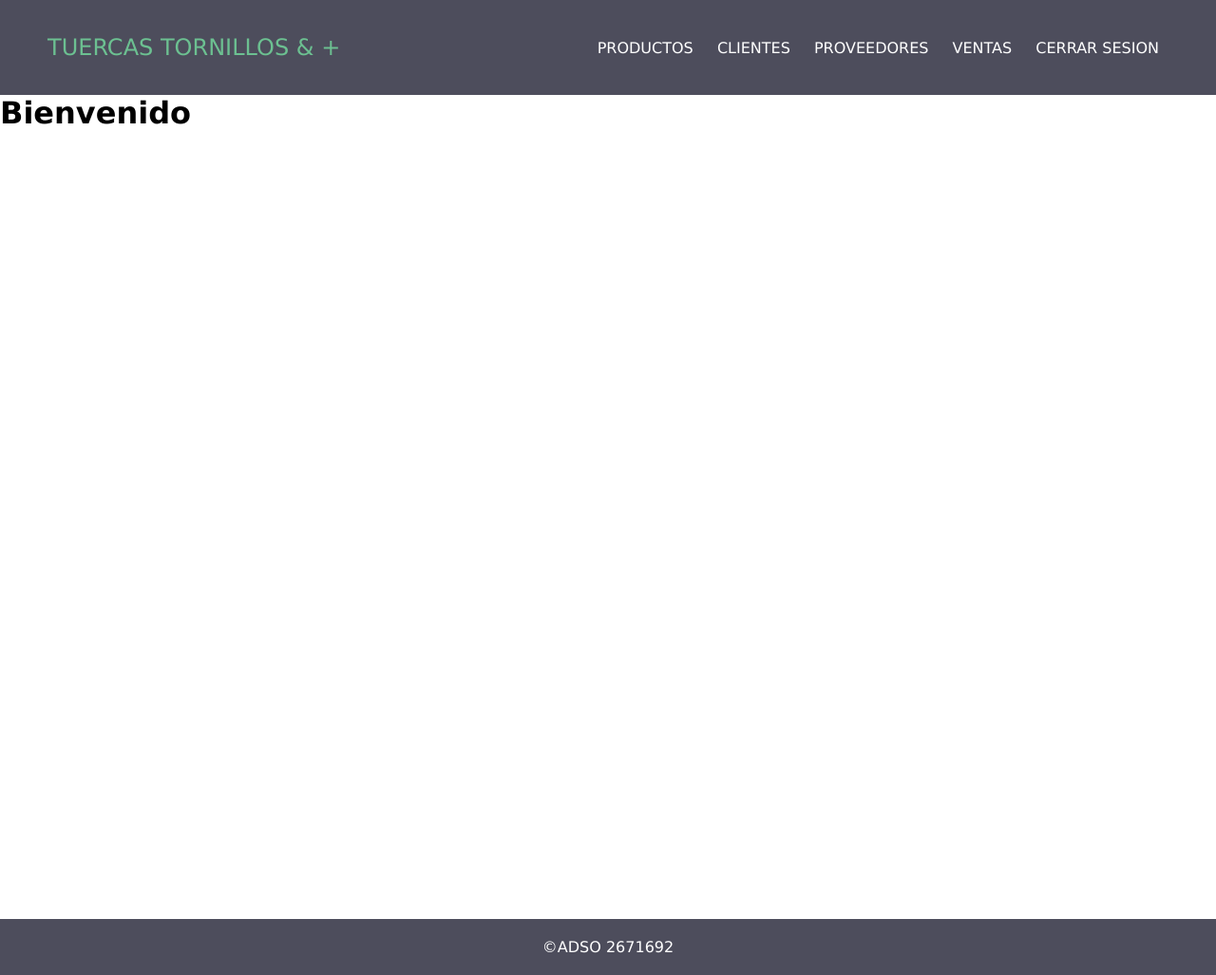
After one commit to solanojose/FerreteriaTYT, a PHP site: the page made by app/views/inicio.php in a window 1280 px wide. The commit adds this page. Shown: the whole page at 95% size. Run offline with PHP 8.4, Linux system fonts and the light colour scheme.

```diff
--- a/app/controllers/trabajadorController.php
+++ b/app/controllers/trabajadorController.php
@@ -21,7 +21,7 @@ class TrabajadorController
             if ($verificar) {
                 if ($contrasenia == $verificar['contrasenia']){
                 $_SESSION['usuario'] = $verificar;
-                    header('Location: leer');
+                    header('Location: inicio');
                 }else {
                     echo "<script>alert ('Contraseña incorrecta !')</script>";
                     require 'app/views/login.php';
@@ -39,6 +39,6 @@ class TrabajadorController
     public function leer()
     {
         $trabajadores = $this->model->leerTodas();
-        require 'app/views/leer.php';
+        require 'app/views/inicio.php';
     }
 }
--- /dev/null
+++ b/app/views/inicio.php
@@ -0,0 +1,36 @@
+<!DOCTYPE html>
+<html lang="en">
+<head>
+    <meta charset="UTF-8">
+    <meta name="viewport" content="width=device-width, initial-scale=1.0">
+    <link rel="stylesheet" href="public/styles/inicio.css">
+    <title>Tuercas Tornillos & +</title>
+
+</head>
+<body>
+    <header>
+        <h2 class="logo">tuercas tornillos & +</h2>
+        <input type="checkbox" id="check">
+        <label for="check" class="mostrar-menu">
+            &#8801
+        </label>
+        <nav class="menu">
+            <a href="#">Productos</a>
+            <a href="#">Clientes</a>
+            <a href="#">Proveedores</a>
+            <a href="#">Ventas</a>
+            <a href="#">Cerrar Sesion</a>
+            <label for="check" class="esconder-menu">
+                &#215
+            </label>
+        </nav>
+    </header>
+
+    <h1>Bienvenido</h1>
+
+    <footer>
+        <p>&copy;ADSO 2671692</p>
+    </footer>
+
+</body>
+</html>
--- a/index.php
+++ b/index.php
@@ -22,7 +22,7 @@ switch ($request) {
         $trabajadorController->login();
         break;
 
-    case '/FerreteriaTYT/leer':
+    case '/FerreteriaTYT/inicio':
         $trabajadorController->leer();
         break;
 
--- /dev/null
+++ b/public/styles/inicio.css
@@ -0,0 +1,99 @@
+/*RESET*/
+*{
+    margin: 0;
+    padding: 0;
+    font-family: Verdana, Geneva, Tahoma, sans-serif;
+}
+
+/*HEADER*/
+header{
+    height: 100px;
+    background:#4D4D5C;
+    padding: 0 50px;
+    color: #fff;
+    display: flex;
+    justify-content: space-between;
+    align-items:center;
+}
+
+.logo{
+    text-transform: uppercase;
+    color: #6cc091;
+    font-weight: 200;
+}
+
+.menu a{
+    color: #fff;
+    text-transform: uppercase;
+    text-decoration: none;
+    padding: 0 10px;
+    transition: 0.4s;
+}
+
+.mostrar-menu,
+.esconder-menu{
+    font-size: 30px;
+    cursor: pointer;
+    display: none;
+    transition: 0.4s;
+}
+
+.mostrar-menu{
+    order:  1;
+}
+
+.menu a:hover,
+.mostrar-menu:hover,
+.esconder-menu:hover{
+    color: #6cc091;
+}
+
+#check{
+    display: none;
+}
+
+/*FOOTER*/
+footer{
+    background: #4D4D5C;
+    color: #fff;
+    text-align: center;
+    padding: 20px 0;
+    margin-top: 830px;
+}
+
+/*RESPONSIVE*/
+@media(max-width:768px){
+    /*HEADER*/
+    .mostrar-menu,
+    .esconder-menu{
+        display: block;
+    }
+
+    .menu{
+        position: fixed;
+        width: 100%;
+        height: 200vh;
+        background: #4D4D5C;
+        right: -100%;
+        top: 0;
+        text-align: center;
+        padding: 100px 0;
+        z-index: 100;
+        transition: 0.8s;
+    }
+
+    .menu a{
+        display: block;
+        padding: 20px;
+    }
+
+    .esconder-menu{
+        position: absolute;
+        top: 40px;
+        right: 40px;
+    }
+
+    #check:checked ~ .menu{
+        right: 0;
+    }
+}
```
Also changed, not shown: app/controllers/ProductoController.php (added, +12 -0 lines), app/models/ProductoModels.php (added, +19 -0 lines), app/views/leer.php (line endings or trailing spaces).
